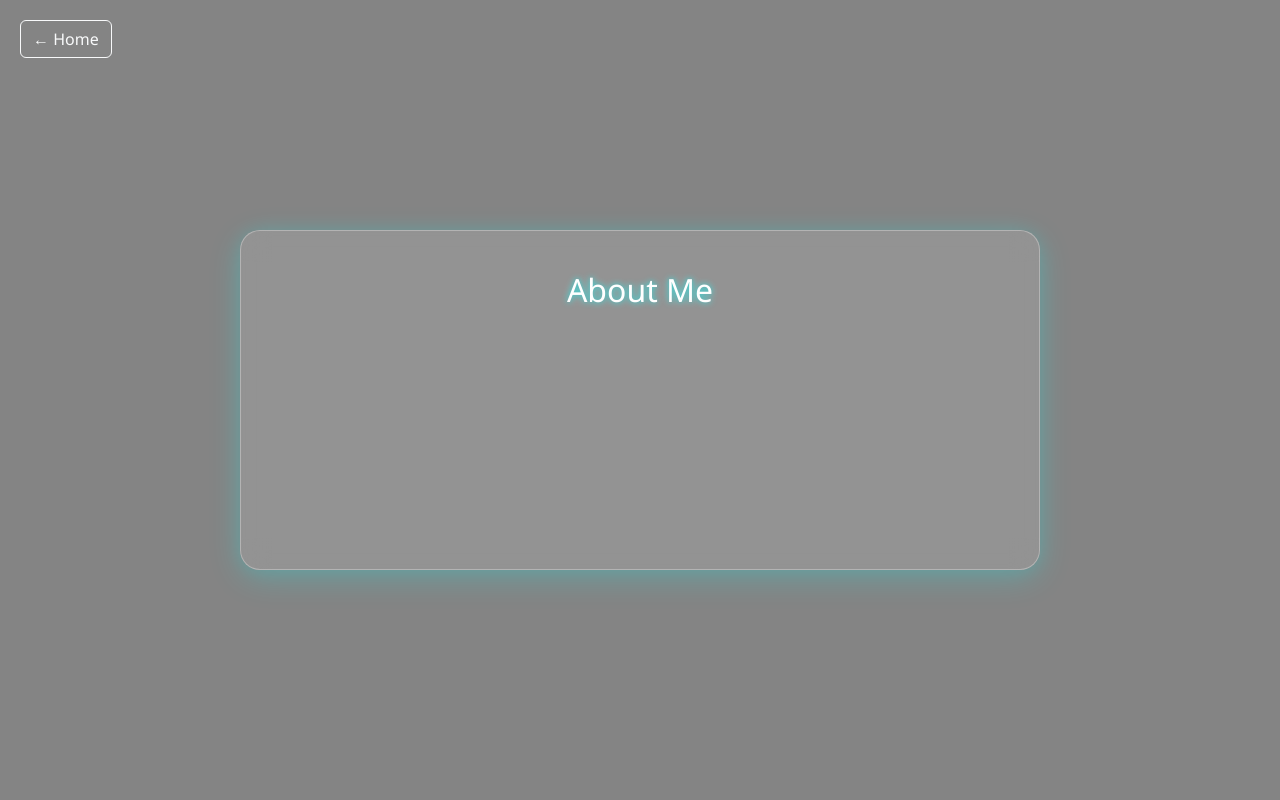
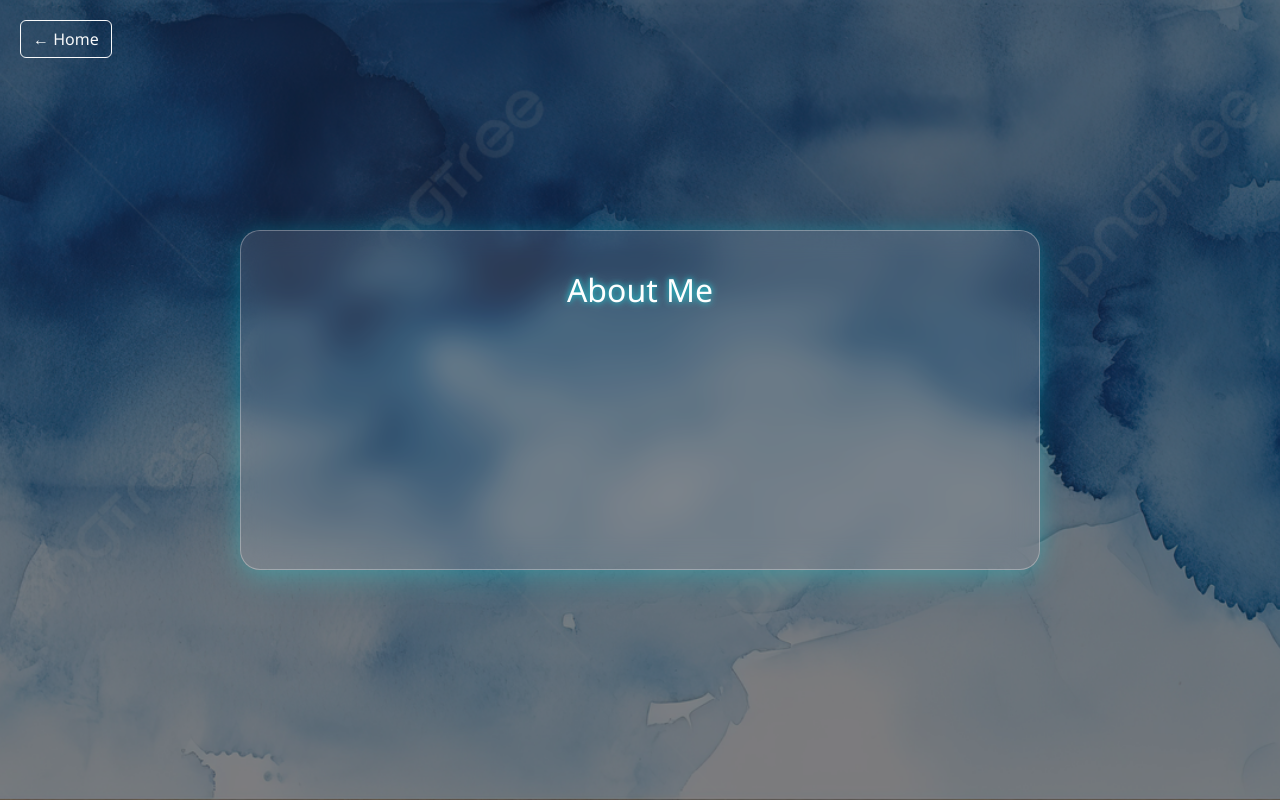
Before and after one commit to MohammadMusthafa1/portfolioo, a plain HTML site: page sections/about.html in a window 1280 px wide. Drawn offline with nearby package versions, Linux system fonts and the light colour scheme.

Commit message:
Update about.html

```diff
--- a/sections/about.html
+++ b/sections/about.html
@@ -13,7 +13,7 @@
       margin: 0;
       padding: 0;
       height: 100vh;
-      background: url('port1.jpg') no-repeat center center fixed;
+      background: url('../port1.jpg') no-repeat center center fixed;
       background-size: cover;
       font-family: 'Segoe UI', sans-serif;
       color: white;
```
